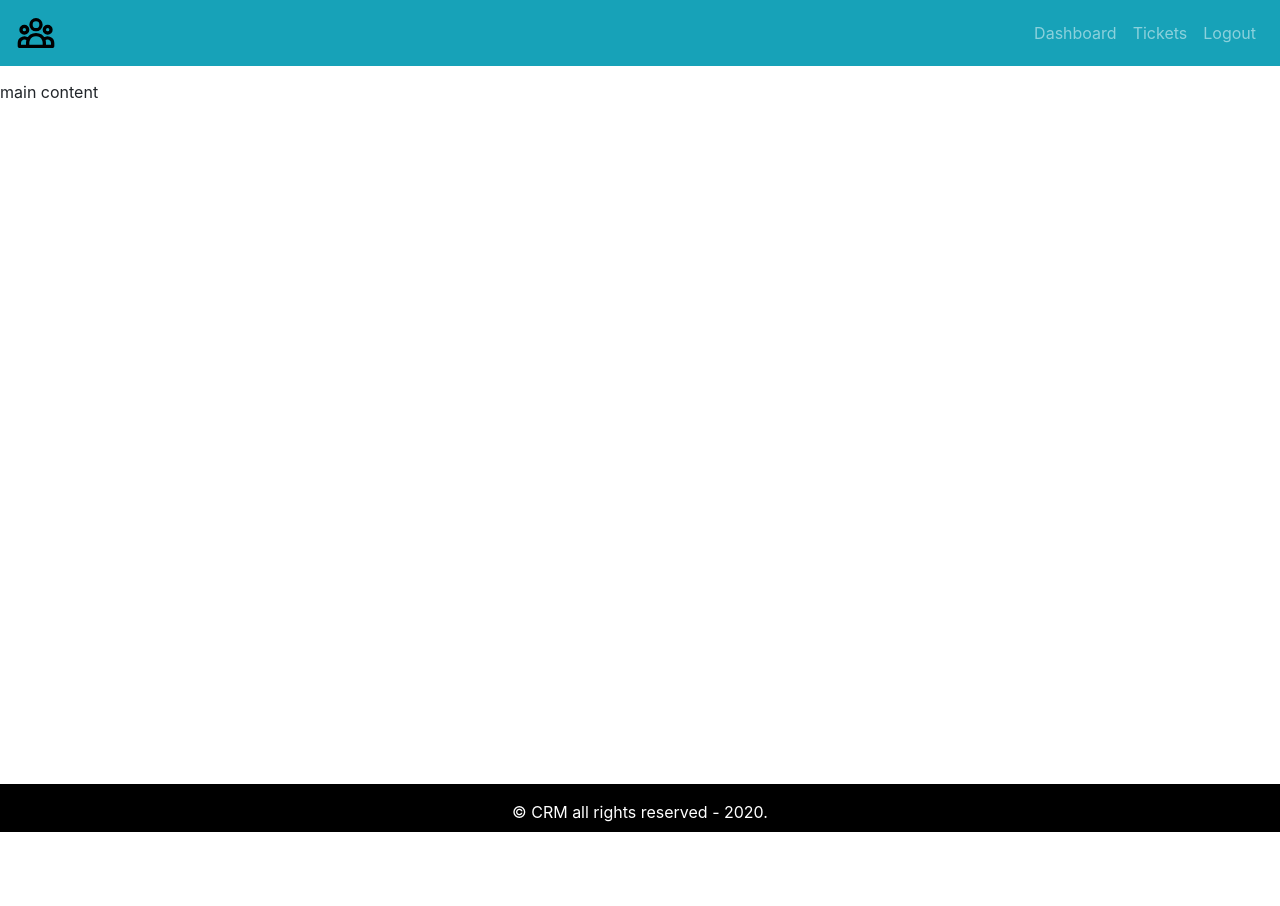
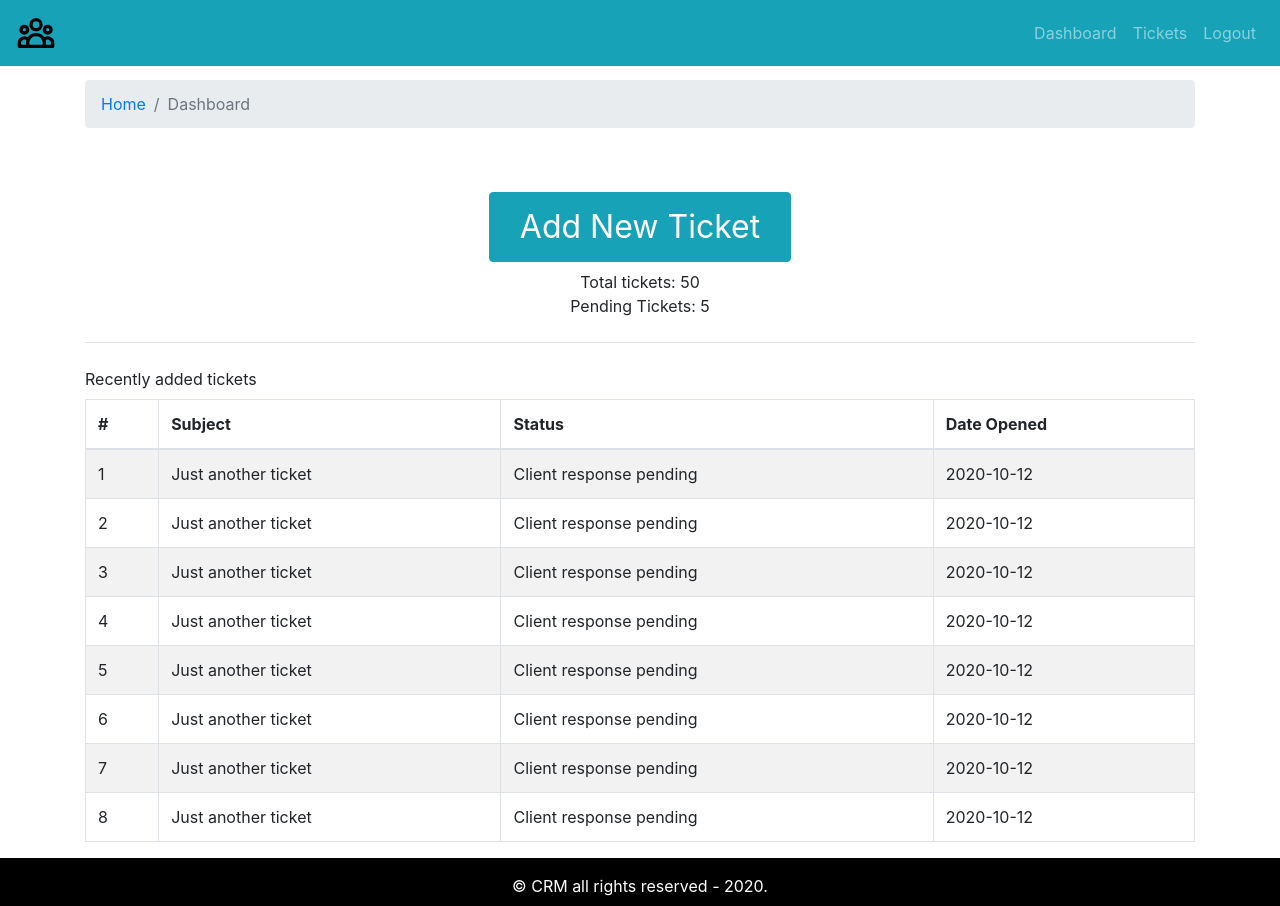
Before and after one commit to popoybvargas/crm-frontend, a React (Create React App) app: page / in a window 1280 px wide. Before the commit the page ends 832 px from the top, so only its background shows below. Built offline with nearby package versions, Linux system fonts and the light colour scheme.

Commit message:
Add dashboard and breadcrumb.

```diff
--- a/src/App.js
+++ b/src/App.js
@@ -1,13 +1,14 @@
 import './App.css';
 import Entry from './pages/entry/Entry.page';
 import DefaultLayout from './components/layout/DefaultLayout';
+import Dashboard from './pages/dashboard/Dashboard.page';
 
 function App() {
   return (
     <div className="App">
       {/* <Entry /> */}
       <DefaultLayout>
-        main content
+        <Dashboard />
       </DefaultLayout>
     </div>
   );
--- /dev/null
+++ b/src/assets/data/dummy-tickets.json
@@ -0,0 +1,50 @@
+[
+  {
+    "id": 1,
+    "subject": "Just another ticket",
+    "status": "Client response pending",
+    "addedAt": "2020-10-12"
+  },
+  {
+    "id": 2,
+    "subject": "Just another ticket",
+    "status": "Client response pending",
+    "addedAt": "2020-10-12"
+  },
+  {
+    "id": 3,
+    "subject": "Just another ticket",
+    "status": "Client response pending",
+    "addedAt": "2020-10-12"
+  },
+  {
+    "id": 4,
+    "subject": "Just another ticket",
+    "status": "Client response pending",
+    "addedAt": "2020-10-12"
+  },
+  {
+    "id": 5,
+    "subject": "Just another ticket",
+    "status": "Client response pending",
+    "addedAt": "2020-10-12"
+  },
+  {
+    "id": 6,
+    "subject": "Just another ticket",
+    "status": "Client response pending",
+    "addedAt": "2020-10-12"
+  },
+  {
+    "id": 7,
+    "subject": "Just another ticket",
+    "status": "Client response pending",
+    "addedAt": "2020-10-12"
+  },
+  {
+    "id": 8,
+    "subject": "Just another ticket",
+    "status": "Client response pending",
+    "addedAt": "2020-10-12"
+  }
+]
--- /dev/null
+++ b/src/components/breadcrumb/BreadCrumb.js
@@ -0,0 +1,13 @@
+import { Breadcrumb } from 'react-bootstrap';
+
+const BreadCrumb = ({ page }) =>
+{
+  return (
+    <Breadcrumb>
+      <Breadcrumb.Item href="/">Home</Breadcrumb.Item>
+      <Breadcrumb.Item active>{ page }</Breadcrumb.Item>
+    </Breadcrumb>
+  );
+};
+
+export default BreadCrumb;
--- /dev/null
+++ b/src/components/ticket-table/TicketTable.js
@@ -0,0 +1,36 @@
+import { Table } from 'react-bootstrap';
+
+const TicketTable = ({ tickets }) =>
+{
+  const renderRows = () =>
+  {
+    if (!tickets || !tickets.length) return <tr className="text-center"><td colSpan="4">No outstanding ticket</td></tr>
+
+    return tickets.map(ticket => (
+      <tr key={ ticket.id }>
+        <td>{ ticket.id }</td>
+        <td>{ ticket.subject }</td>
+        <td>{ ticket.status }</td>
+        <td>{ ticket.addedAt }</td>
+      </tr>
+    ));
+  };
+
+  return (
+    <Table striped bordered hover>
+      <thead>
+        <tr>
+          <th>#</th>
+          <th>Subject</th>
+          <th>Status</th>
+          <th>Date Opened</th>
+        </tr>
+      </thead>
+      <tbody>
+        { renderRows() }
+      </tbody>
+    </Table>
+  );
+};
+
+export default TicketTable;
--- /dev/null
+++ b/src/pages/dashboard/Dashboard.page.js
@@ -0,0 +1,42 @@
+import { Container, Row, Col, Button } from 'react-bootstrap';
+
+import TicketTable from '../../components/ticket-table/TicketTable';
+import tickets from '../../assets/data/dummy-tickets.json';
+import BreadCrumb from '../../components/breadcrumb/BreadCrumb';
+
+const Dashboard = props =>
+{
+  return (
+    <Container>
+      <Row>
+        <Col>
+          <BreadCrumb page="Dashboard" />
+        </Col>
+      </Row>
+      <Row>
+        <Col className="text-center mt-5 mb-2">
+          <Button variant="info" style={{ fontSize: '2rem', padding: '10px 30px' }}>Add New Ticket</Button>
+        </Col>
+      </Row>
+      <Row>
+        <Col className="text-center mb-2">
+          <div>Total tickets: 50</div>
+          <div>Pending Tickets: 5</div>
+        </Col>
+      </Row>
+      <hr/>
+      <Row>
+        <Col className="my-2">
+          Recently added tickets
+        </Col>
+      </Row>
+      <Row>
+        <Col className="recent-ticket">
+          <TicketTable tickets={ tickets } />
+        </Col>
+      </Row>
+    </Container>
+  );
+};
+
+export default Dashboard;
```
Also changed, not shown: 1 other file (tests, documents, lock files or other folders).
